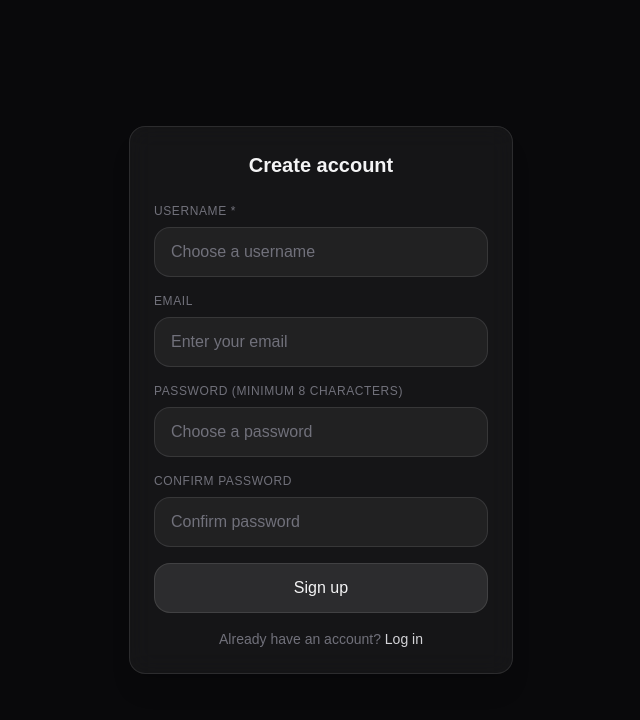
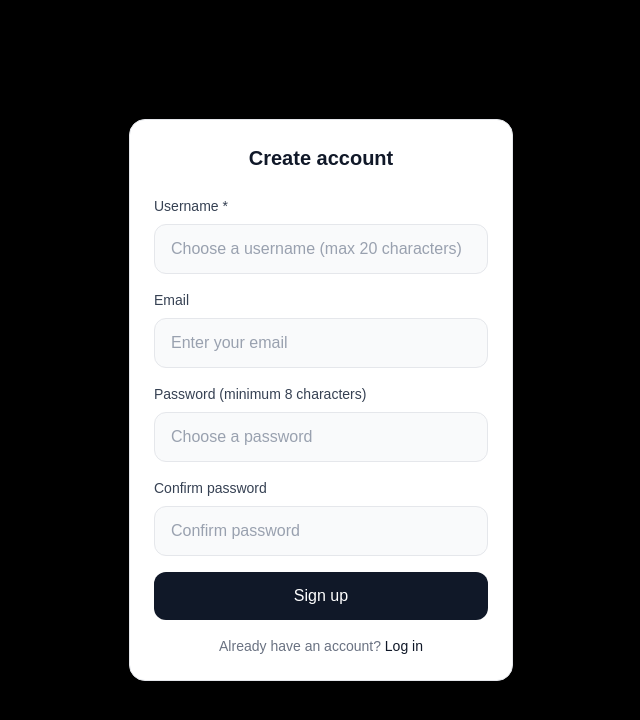
Before and after one commit to YuvaanshM/budget-tracker, a Next.js app: page /signup in a window 1280 px wide. Shown: the top 720 px of the page, without its empty margins (319-959 px from the left). Built offline with nearby package versions, Linux system fonts and the light colour scheme; no server answers.

Commit message:
recent changes.

```diff
--- a/app/login/page.tsx
+++ b/app/login/page.tsx
@@ -1,7 +1,7 @@
 "use client";
 
 /**
- * Login page – Sleto Glassmorphic Dark (DesignDoc.md).
+ * Login page – black background, white form box.
  * Sign in with Supabase Auth (email + password).
  */
 
@@ -39,21 +39,21 @@ export default function LoginPage() {
   }
 
   return (
-    <div className="min-h-screen bg-zinc-950 text-zinc-100 flex items-center justify-center p-4">
-      <div className="w-full max-w-sm rounded-2xl border border-white/10 bg-white/5 backdrop-blur-md p-6 shadow-xl transition-[transform,border-color] hover:scale-[1.02] hover:border-white/20">
-        <h1 className="text-xl font-semibold text-center mb-6">
+    <div className="min-h-screen bg-black flex items-center justify-center p-4">
+      <div className="w-full max-w-sm rounded-2xl border border-gray-200 bg-white p-6 shadow-xl">
+        <h1 className="text-xl font-semibold text-gray-900 text-center mb-6">
           Log in
         </h1>
         <form className="space-y-4" onSubmit={handleSubmit}>
           {error && (
-            <p className="text-sm text-red-400 bg-red-500/10 rounded-xl px-3 py-2">
+            <p className="text-sm text-red-600 bg-red-50 border border-red-200 rounded-xl px-3 py-2">
               {error}
             </p>
           )}
           <div>
             <label
               htmlFor="email"
-              className="block text-xs font-medium uppercase tracking-wider text-zinc-500 mb-2"
+              className="block text-sm font-medium text-gray-700 mb-2"
             >
               Email
             </label>
@@ -66,13 +66,13 @@ export default function LoginPage() {
               value={email}
               onChange={(e) => setEmail(e.target.value)}
               required
-              className="w-full rounded-2xl border border-white/10 bg-white/5 px-4 py-3 text-zinc-100 placeholder:text-zinc-500 focus:border-white/30 focus:outline-none focus:ring-1 focus:ring-white/20"
+              className="w-full rounded-xl border border-gray-200 bg-gray-50 px-4 py-3 text-gray-900 placeholder:text-gray-400 focus:border-gray-400 focus:outline-none focus:ring-1 focus:ring-gray-400"
             />
           </div>
           <div>
             <label
               htmlFor="password"
-              className="block text-xs font-medium uppercase tracking-wider text-zinc-500 mb-2"
+              className="block text-sm font-medium text-gray-700 mb-2"
             >
               Password
             </label>
@@ -85,20 +85,20 @@ export default function LoginPage() {
               value={password}
               onChange={(e) => setPassword(e.target.value)}
               required
-              className="w-full rounded-2xl border border-white/10 bg-white/5 px-4 py-3 text-zinc-100 placeholder:text-zinc-500 focus:border-white/30 focus:outline-none focus:ring-1 focus:ring-white/20"
+              className="w-full rounded-xl border border-gray-200 bg-gray-50 px-4 py-3 text-gray-900 placeholder:text-gray-400 focus:border-gray-400 focus:outline-none focus:ring-1 focus:ring-gray-400"
             />
           </div>
           <button
             type="submit"
             disabled={loading}
-            className="w-full rounded-2xl border border-white/10 bg-white/10 py-3 font-medium text-zinc-100 transition-colors hover:bg-white/20 hover:border-white/20 disabled:opacity-50 disabled:cursor-not-allowed"
+            className="w-full rounded-xl bg-gray-900 py-3 font-medium text-white transition-colors hover:bg-gray-800 disabled:opacity-50 disabled:cursor-not-allowed"
           >
             {loading ? "Signing in…" : "Sign in"}
           </button>
         </form>
-        <p className="mt-4 text-center text-sm text-zinc-500">
+        <p className="mt-4 text-center text-sm text-gray-500">
           Don&apos;t have an account?{" "}
-          <Link href="/signup" className="text-zinc-300 hover:text-white">
+          <Link href="/signup" className="text-gray-900 font-medium hover:underline">
             Sign up
           </Link>
         </p>
--- a/app/page.tsx
+++ b/app/page.tsx
@@ -1,18 +1,18 @@
 /**
- * Homepage – Sleto Glassmorphic Dark (DesignDoc.md).
- * Conventional landing with Sign up and Login CTAs.
+ * Homepage – black background, white CTA boxes.
+ * Choose between Sign up and Log in.
  */
 
 import Link from "next/link";
 
 export default function HomePage() {
   return (
-    <div className="min-h-screen bg-zinc-950 text-zinc-100">
+    <div className="min-h-screen bg-black">
       <div className="mx-auto max-w-4xl px-4 py-16 md:py-24">
         {/* Hero */}
         <header className="text-center mb-16 md:mb-20">
-          <h1 className="text-4xl md:text-5xl font-bold tracking-tight text-zinc-100 mb-4">
-            Budget Tracker
+          <h1 className="text-4xl md:text-5xl font-bold tracking-tight text-white mb-4">
+            BudgetBase
           </h1>
           <p className="text-lg md:text-xl text-zinc-400 max-w-xl mx-auto">
             Track spending, set budgets, and stay on top of your finances.
@@ -23,23 +23,23 @@ export default function HomePage() {
         <div className="grid grid-cols-1 sm:grid-cols-2 gap-6 max-w-2xl mx-auto">
           <Link
             href="/signup"
-            className="rounded-2xl border border-white/10 bg-white/5 backdrop-blur-md p-8 text-center transition-[transform,border-color] hover:scale-[1.02] hover:border-white/20 focus:outline-none focus:ring-2 focus:ring-white/20"
+            className="rounded-2xl border border-gray-200 bg-white p-8 text-center shadow-xl transition-[transform,box-shadow] hover:scale-[1.02] hover:shadow-2xl focus:outline-none focus:ring-2 focus:ring-white focus:ring-offset-2 focus:ring-offset-black"
           >
-            <h2 className="text-xl font-semibold text-zinc-100 mb-2">
+            <h2 className="text-xl font-semibold text-gray-900 mb-2">
               Sign up
             </h2>
-            <p className="text-sm text-zinc-500">
+            <p className="text-sm text-gray-500">
               Create an account with username or email
             </p>
           </Link>
           <Link
             href="/login"
-            className="rounded-2xl border border-white/10 bg-white/5 backdrop-blur-md p-8 text-center transition-[transform,border-color] hover:scale-[1.02] hover:border-white/20 focus:outline-none focus:ring-2 focus:ring-white/20"
+            className="rounded-2xl border border-gray-200 bg-white p-8 text-center shadow-xl transition-[transform,box-shadow] hover:scale-[1.02] hover:shadow-2xl focus:outline-none focus:ring-2 focus:ring-white focus:ring-offset-2 focus:ring-offset-black"
           >
-            <h2 className="text-xl font-semibold text-zinc-100 mb-2">
+            <h2 className="text-xl font-semibold text-gray-900 mb-2">
               Log in
             </h2>
-            <p className="text-sm text-zinc-500">
+            <p className="text-sm text-gray-500">
               Sign in with your username or email
             </p>
           </Link>
--- a/app/signup/page.tsx
+++ b/app/signup/page.tsx
@@ -1,7 +1,7 @@
 "use client";
 
 /**
- * Sign up page – Sleto Glassmorphic Dark (DesignDoc.md).
+ * Sign up page – black background, white form box.
  * Sign up with Supabase Auth (email + password).
  */
 
@@ -11,9 +11,9 @@ import { useRouter } from "next/navigation";
 import { supabase } from "@/lib/supabaseClient";
 
 const inputClass =
-  "w-full rounded-2xl border border-white/10 bg-white/5 px-4 py-3 text-zinc-100 placeholder:text-zinc-500 focus:border-white/30 focus:outline-none focus:ring-1 focus:ring-white/20";
+  "w-full rounded-xl border border-gray-200 bg-gray-50 px-4 py-3 text-gray-900 placeholder:text-gray-400 focus:border-gray-400 focus:outline-none focus:ring-1 focus:ring-gray-400";
 const labelClass =
-  "block text-xs font-medium uppercase tracking-wider text-zinc-500 mb-2";
+  "block text-sm font-medium text-gray-700 mb-2";
 
 export default function SignUpPage() {
   const [username, setUsername] = useState("");
@@ -30,6 +30,10 @@ export default function SignUpPage() {
     const trimmedUsername = username.trim();
     if (!trimmedUsername) {
       setError("Please choose a username");
+      return;
+    }
+    if (trimmedUsername.length > 20) {
+      setError("Username must be 20 characters or fewer");
       return;
     }
     if (password !== confirmPassword) {
@@ -87,14 +91,14 @@ export default function SignUpPage() {
   }
 
   return (
-    <div className="min-h-screen bg-zinc-950 text-zinc-100 flex items-center justify-center p-4">
-      <div className="w-full max-w-sm rounded-2xl border border-white/10 bg-white/5 backdrop-blur-md p-6 shadow-xl transition-[transform,border-color] hover:scale-[1.02] hover:border-white/20">
-        <h1 className="text-xl font-semibold text-center mb-6">
+    <div className="min-h-screen bg-black flex items-center justify-center p-4">
+      <div className="w-full max-w-sm rounded-2xl border border-gray-200 bg-white p-6 shadow-xl">
+        <h1 className="text-xl font-semibold text-gray-900 text-center mb-6">
           Create account
         </h1>
         <form className="space-y-4" onSubmit={handleSubmit}>
           {error && (
-            <p className="text-sm text-red-400 bg-red-500/10 rounded-xl px-3 py-2">
+            <p className="text-sm text-red-600 bg-red-50 border border-red-200 rounded-xl px-3 py-2">
               {error}
             </p>
           )}
@@ -107,10 +111,11 @@ export default function SignUpPage() {
               type="text"
               name="username"
               autoComplete="username"
-              placeholder="Choose a username"
+              placeholder="Choose a username (max 20 characters)"
               value={username}
               onChange={(e) => setUsername(e.target.value)}
               required
+              maxLength={20}
               className={inputClass}
             />
           </div>
@@ -166,14 +171,14 @@ export default function SignUpPage() {
           <button
             type="submit"
             disabled={loading}
-            className="w-full rounded-2xl border border-white/10 bg-white/10 py-3 font-medium text-zinc-100 transition-colors hover:bg-white/20 hover:border-white/20 disabled:opacity-50 disabled:cursor-not-allowed"
+            className="w-full rounded-xl bg-gray-900 py-3 font-medium text-white transition-colors hover:bg-gray-800 disabled:opacity-50 disabled:cursor-not-allowed"
           >
             {loading ? "Creating account…" : "Sign up"}
           </button>
         </form>
-        <p className="mt-4 text-center text-sm text-zinc-500">
+        <p className="mt-4 text-center text-sm text-gray-500">
           Already have an account?{" "}
-          <Link href="/login" className="text-zinc-300 hover:text-white">
+          <Link href="/login" className="text-gray-900 font-medium hover:underline">
             Log in
           </Link>
         </p>
```
